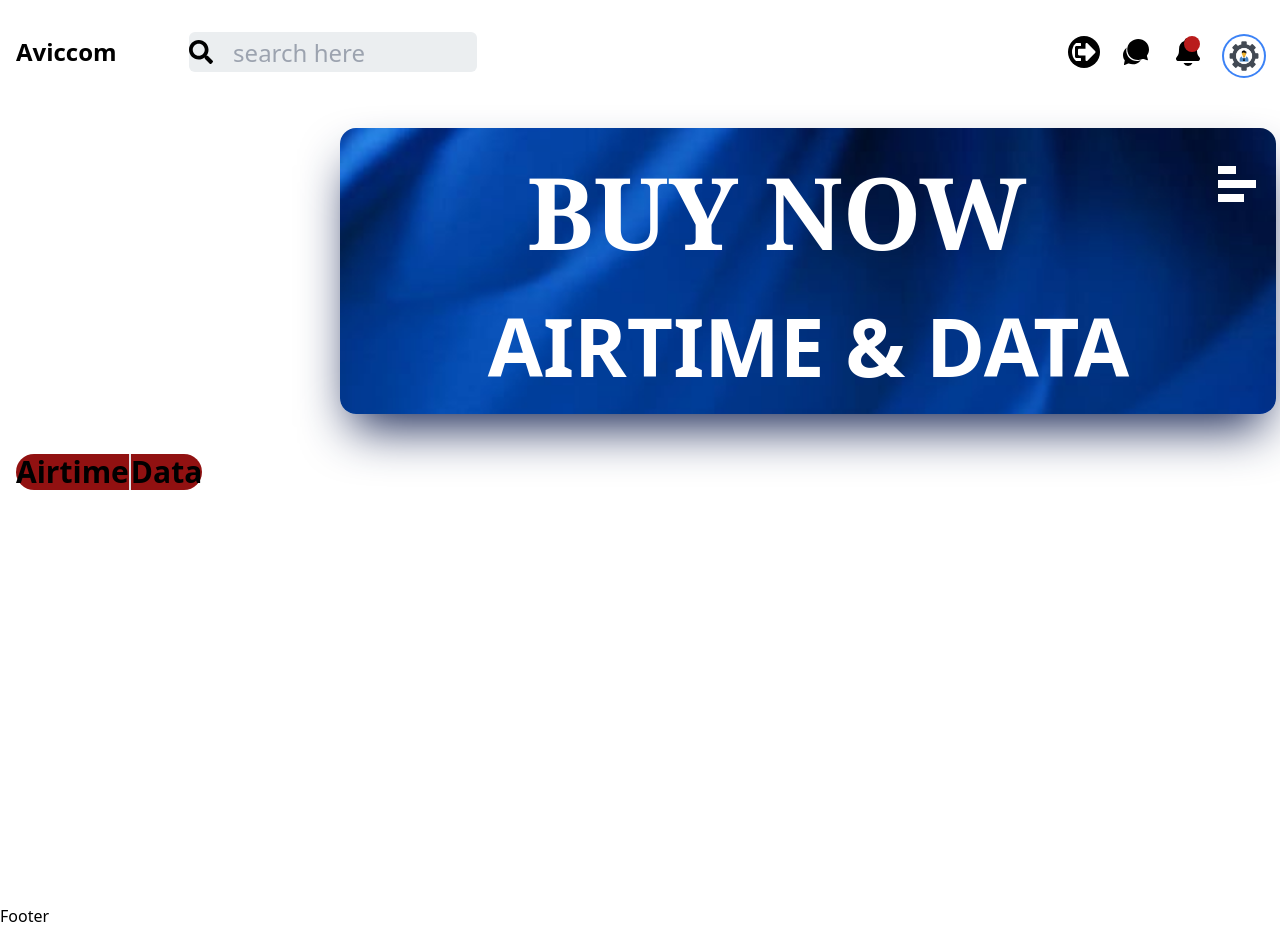
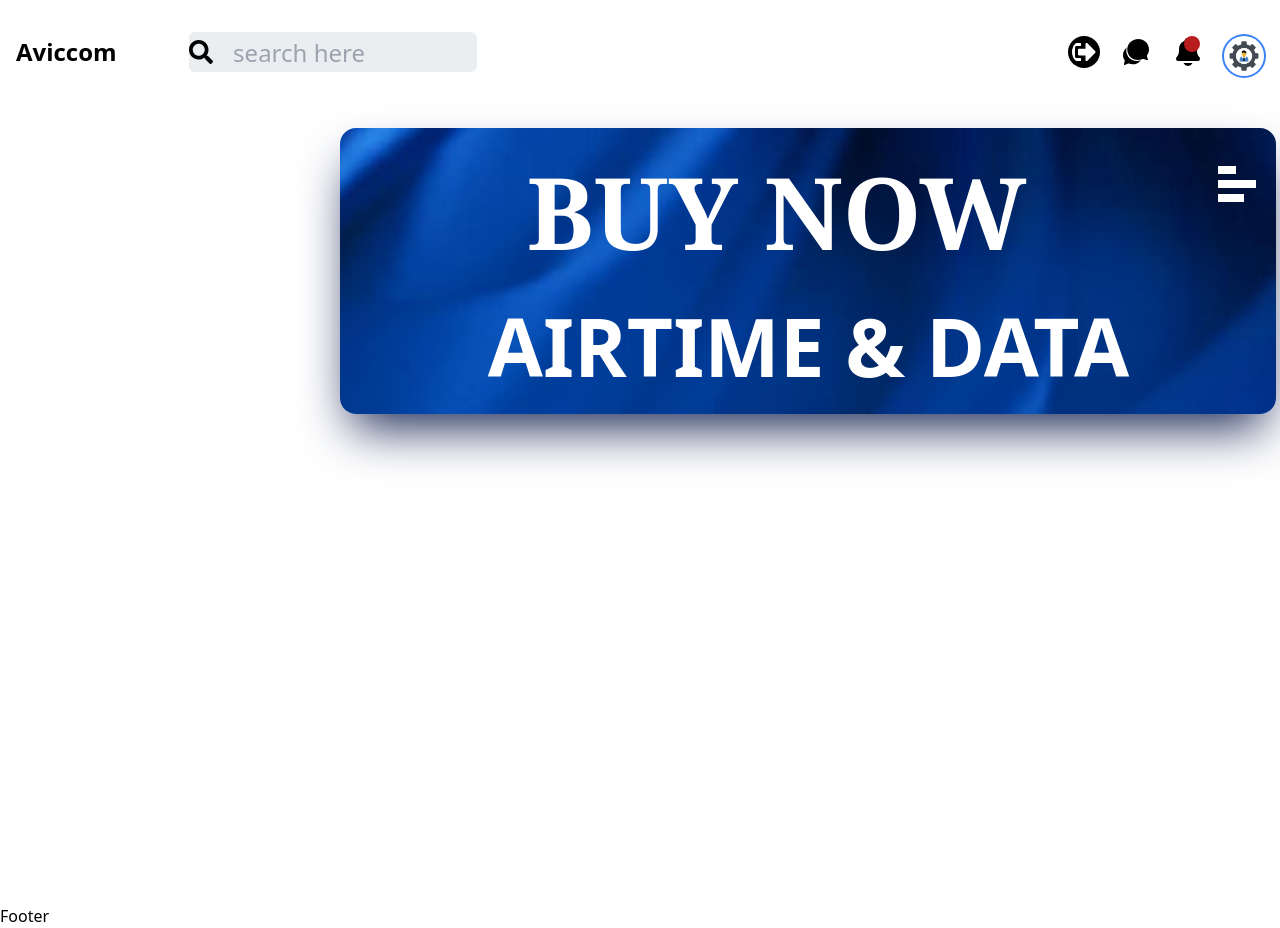
Before and after one commit to aviciinvestment/airtime-project, a React (Vite) app in the folder frontend/: page / in a window 1280 px wide. Built offline with nearby package versions, Linux system fonts and the light colour scheme.

Commit message:
new development

```diff
--- a/frontend/src/pages/home/Home.jsx
+++ b/frontend/src/pages/home/Home.jsx
@@ -1,12 +1,12 @@
 import React from 'react'
 import Banner from "./Banner"
-import Topsale from "./topsale"
+
 
 const Home = () => {
   return (
     <>
        <Banner/>
-       <Topsale/>
+
     </>
   )
 }
--- a/frontend/src/pages/home/topsale.jsx
+++ /dev/null
@@ -1,21 +0,0 @@
-import React from 'react';
-import { useEffect, useState } from 'react';
-const cartegories = ["choose A Network","MTN","AIRTEL","GLO","9MOBILE"]
-const topsale = () => {
-      return (
-    <div className='flex text-center'>
-    <div className='py-10 '>
-        <h1 className='bg-[#911111] text-3xl font-semibold mb-6 rounded-s-full'>Airtime</h1>
-        {/*cartegory filtering */}
-    </div>
-    <div className='py-10'>
-    <h1 className='text-3xl font-semibold mb-6 bg-[#911111] rounded-e-full border-l-2'>Data</h1>
-    {/*cartegory filtering */}
-
-
-    </div>
-</div>
-  )
-}
-
-export default topsale
```
